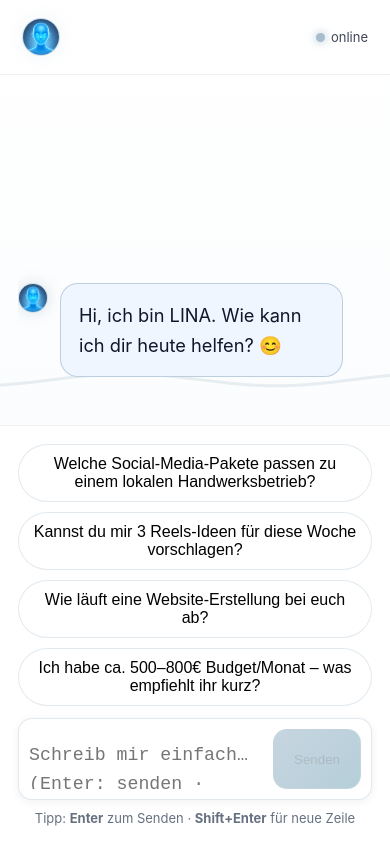
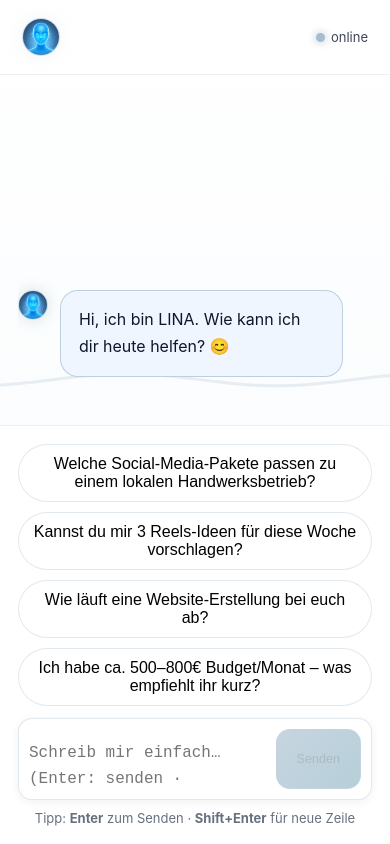
Before and after one commit to Timomo06/LINA, a Next.js app: page / in a window 390 px wide. Built offline with nearby package versions, Linux system fonts and the light colour scheme.

Commit message:
LINA: mobile Schrift verkleinert

```diff
--- a/app/page.tsx
+++ b/app/page.tsx
@@ -5,7 +5,7 @@
  * - Waves unverändert
  * - Kein Blur (Header/Footer)
  * - Auto-Scroll: immer GANZ nach unten (hart), damit letzte Nachricht komplett über dem Composer sichtbar ist
- * - Mobile: Schrift minimal kleiner
+ * - Mobile: Schrift kleiner (nur Mobil)
  * - Textarea: startet 1-zeilig, wächst dynamisch
  */
 
@@ -14,8 +14,8 @@ import { useEffect, useMemo, useRef, useState } from "react";
 type Msg = { id: string; role: "user" | "assistant"; content: string };
 
 const ACCENT = "#90adc3";
-const BASE_FS = 18;
-const MOBILE_FS = 16;
+const BASE_FS = 18;        // Desktop-Basis
+const MOBILE_FS = 14;      // *** Nur geändert: mobil kleinere Basis-Schrift ***
 const BIG_FS = "1.14rem";
 const CHIP_FS = 16;
 const ONE_LINE_H = 48;
@@ -139,14 +139,13 @@ export default function LinaPage() {
     return () => window.removeEventListener("resize", check);
   }, []);
 
-  // ---- Platz für Footer/Safe-Area berechnen ----
+  // Footer/Safe-Area berücksichtigen
   useEffect(() => {
     const vv = (window as any).visualViewport as VisualViewport | undefined;
     const calc = () => {
       const footerH = footerRef.current?.offsetHeight ?? 100;
       const safe = Number(getComputedStyle(document.documentElement).getPropertyValue("--safe-bottom").replace("px", "")) || 0;
       setBottomPad(footerH + 24 + safe);
-      // wenn Footer sich ändert → ganz nach unten
       scrollToVeryBottom();
     };
     calc();
@@ -160,31 +159,18 @@ export default function LinaPage() {
     };
   }, []);
 
-  // ---- HART auf wirklich ganz unten scrollen ----
+  // GANZ nach unten scrollen (mehrfach, falls Höhe sich verzögert ändert)
   function scrollToVeryBottom() {
     const el = listRef.current;
     if (!el) return;
-    // direkt ans Ende
     el.scrollTop = el.scrollHeight;
-    // zur Sicherheit nach ein paar Frames nochmal (Fonts/Wraps/Bilder)
     requestAnimationFrame(() => { el.scrollTop = el.scrollHeight; });
     setTimeout(() => { el.scrollTop = el.scrollHeight; }, 32);
     setTimeout(() => { el.scrollTop = el.scrollHeight; }, 120);
   }
-
-  // beim Rendern / bei neuen Nachrichten / wenn Loader wechselt
   useEffect(scrollToVeryBottom, [messages, loading, suggestionsDismissed]);
 
-  // zusätzlich: wenn die Liste ihre Größe ändert (Zeilenumbruch etc.)
-  useEffect(() => {
-    const el = listRef.current;
-    if (!el) return;
-    const obs = new ResizeObserver(() => scrollToVeryBottom());
-    obs.observe(el);
-    return () => obs.disconnect();
-  }, []);
-
-  // ---- Textarea Autosize (Start 1 Zeile) ----
+  // Textarea: Start 1 Zeile, wächst dynamisch
   useEffect(() => {
     if (!taRef.current) return;
     if (input.length === 0) {
@@ -319,7 +305,6 @@ export default function LinaPage() {
               <span style={{ ...styles.typingDot, animationDelay: ".36s" }} />
             </div>
           )}
-          {/* kein extra Bottom-Anker mehr nötig – wir scrollen auf scrollHeight */}
         </div>
       </main>
 
@@ -370,9 +355,13 @@ export default function LinaPage() {
         </div>
       </footer>
 
+      {/* *** Nur hier geändert: Mobile-Schriftgröße deutlich kleiner *** */}
       <style>{`
         :root { font-size: ${BASE_FS}px; --safe-bottom: env(safe-area-inset-bottom); }
-        @media (max-width: 768px) { :root { font-size: ${MOBILE_FS}px; } }
+        @media (max-width: 768px) {
+          :root { font-size: ${MOBILE_FS}px; }   /* kleinere Basis für rem */
+          button, textarea { font-size: 0.9rem; } /* auch px-basierte Elemente verkleinern */
+        }
         @keyframes dotBounce{0%,80%,100%{transform:translateY(0);opacity:.6}40%{transform:translateY(-4px);opacity:1}}
         html, body { height: 100%; }
         body { min-height: 100dvh; }
```
